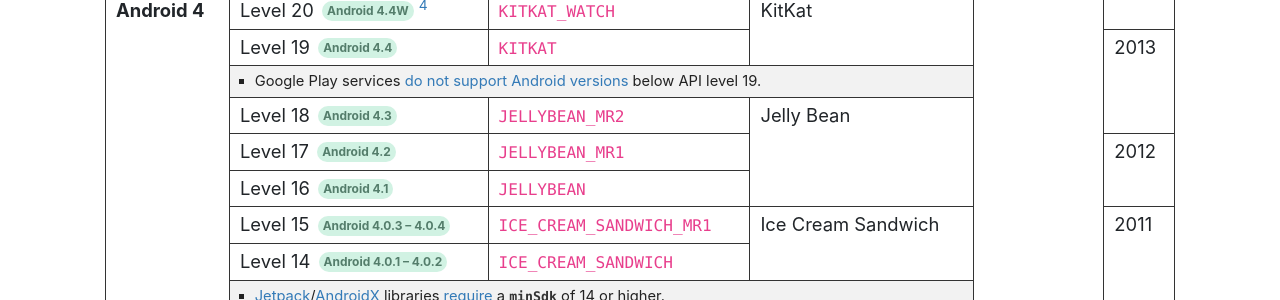
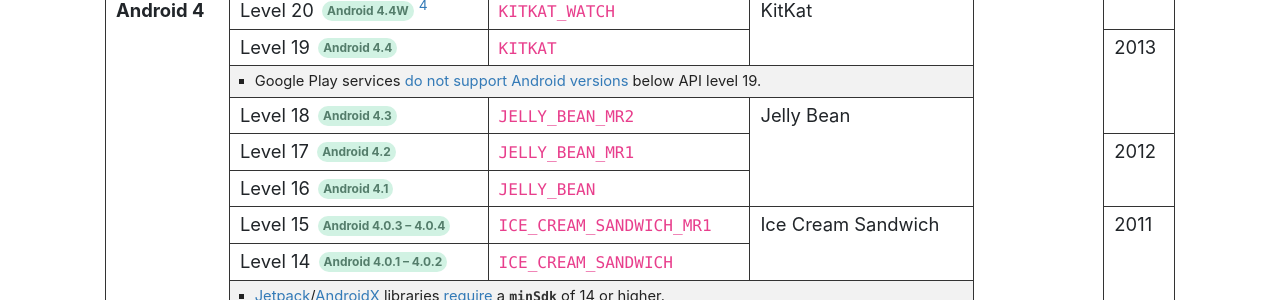
Before and after one commit to ebelinski/apilevels, a Jekyll site: the page built from index.md, in a window 1280 px wide and 900 px high, scrolled down 802 px. Shown: the part 153-453 px from the top of the window. Built offline with Jekyll 4.4.1, drawn with Linux system fonts in a browser that asks for light colours; comment, search, counter and statistics services are not loaded.

Commit message:
Fixed Jelly Bean version codes.
Co-Authored-By: Bang Yongbae (Brice) <ybbarng@gmail.com>

```diff
--- a/index.md
+++ b/index.md
@@ -194,17 +194,17 @@
   </td></tr>
   <tr>
     <td>Level 18 <span class="subversion">Android 4.3</span></td>
-    <td><code>JELLYBEAN_MR2</code></td>
+    <td><code>JELLY_BEAN_MR2</code></td>
     <td rowspan="3">Jelly Bean</td>
   </tr>
   <tr>
     <td>Level 17 <span class="subversion">Android 4.2</span></td>
-    <td><code>JELLYBEAN_MR1</code></td>
+    <td><code>JELLY_BEAN_MR1</code></td>
     <td rowspan="2">2012</td>
   </tr>
   <tr>
     <td>Level 16 <span class="subversion">Android 4.1</span></td>
-    <td><code>JELLYBEAN</code></td>
+    <td><code>JELLY_BEAN</code></td>
   </tr>
   <tr>
     <td>Level 15 <span class="subversion">Android 4.0.3 – 4.0.4</span></td>
```
